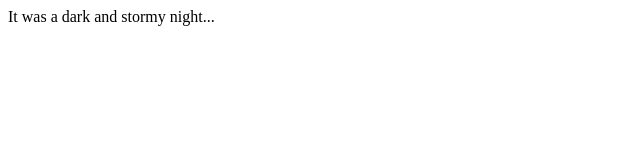
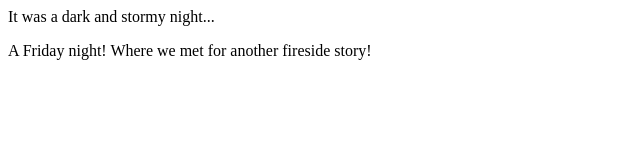
Before and after one commit to DianaJustDiana/fireside-story-2, a plain HTML site: page index.html in a window 1280 px wide. Shown: the whole page, without its empty margins (0-640 px from the left). Drawn offline with Linux system fonts and the light colour scheme.

Commit message:
added second line of story

```diff
--- a/index.html
+++ b/index.html
@@ -1,5 +1,6 @@
 <html>
     <body>
       <p>It was a dark and stormy night...</p>
+      <p>A Friday night! Where we met for another fireside story!</p>
     </body>
   </html>
```
